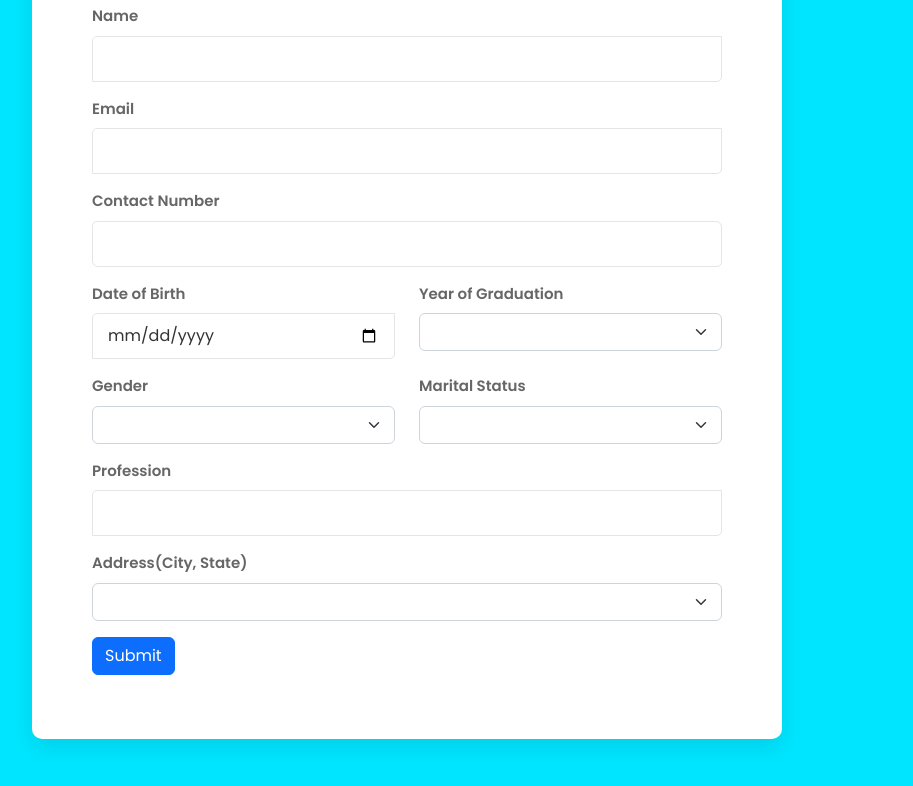
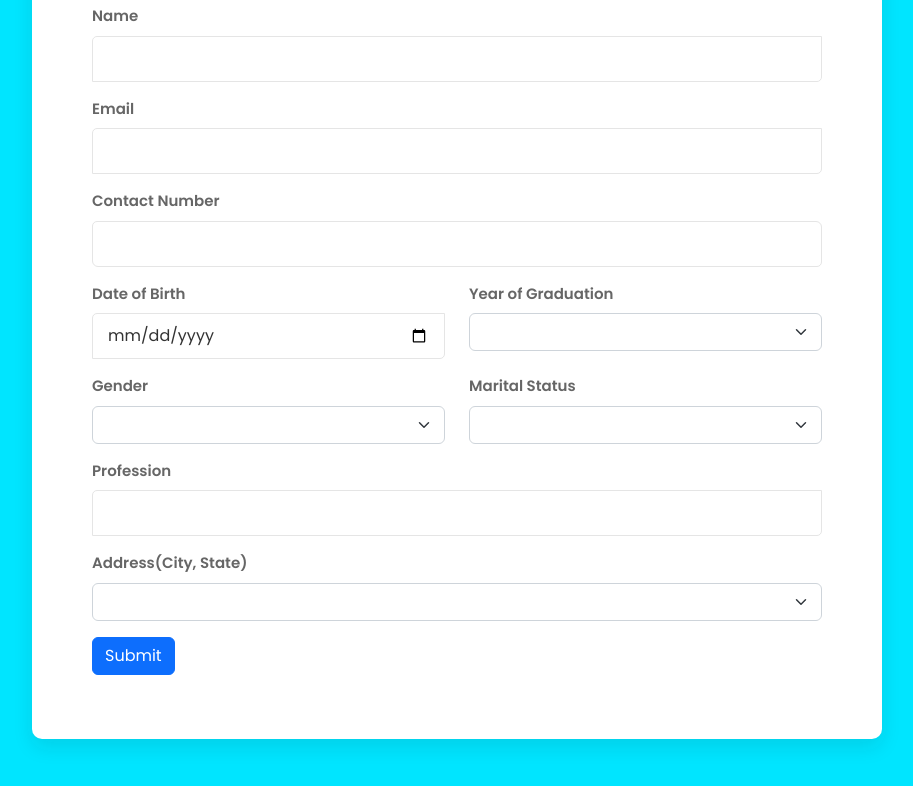
Before and after one commit to kasarsonia/Registration-form, a plain HTML site: page index.html in a window 1280 px wide. Shown: the part 171-957 px from the top of the page, without its empty margins (288-1201 px from the left). Drawn offline with nearby package versions, Linux system fonts and the light colour scheme.

Commit message:
final commit

```diff
--- a/styling.css
+++ b/styling.css
@@ -14,7 +14,7 @@ body{
 }
 
 .wrapper{
-    max-width: 750px;
+    max-width: 850px;
     background-color: #fff;
     border-radius: 10px;
     position: relative;
```
